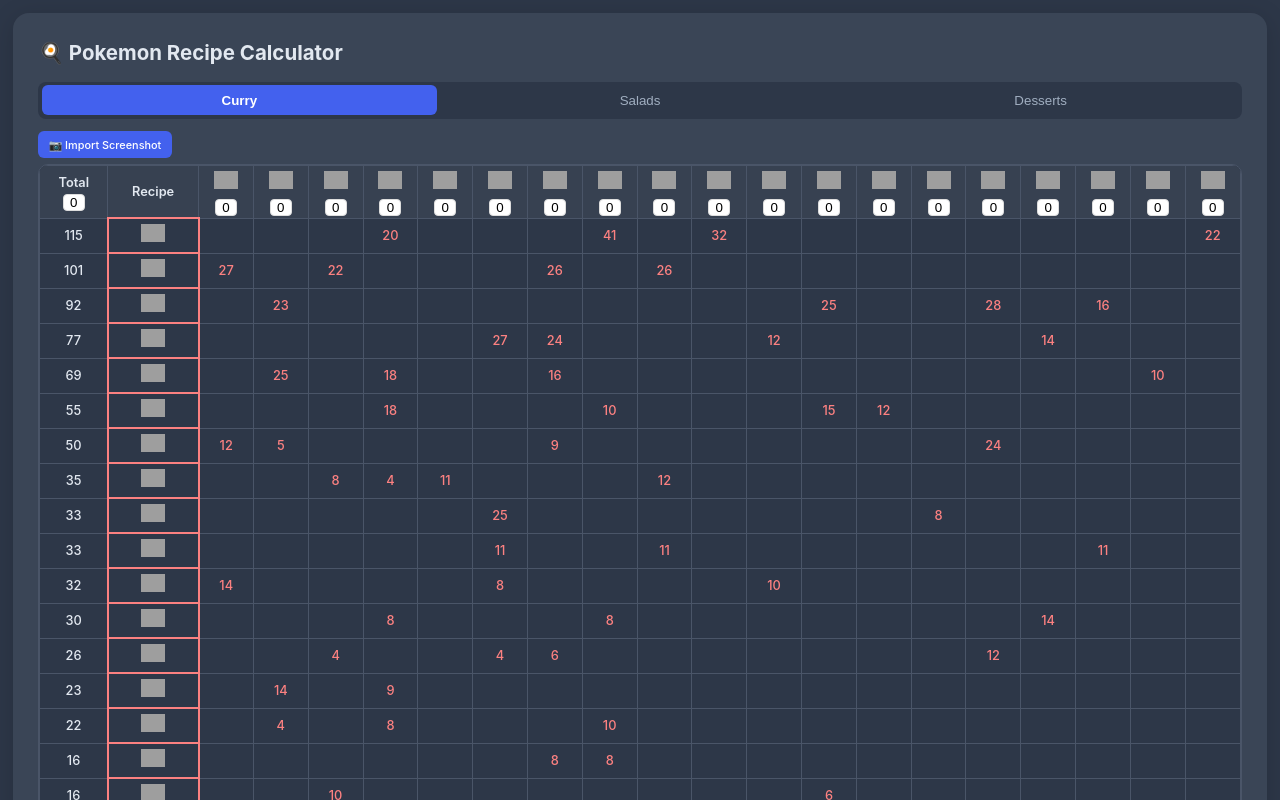
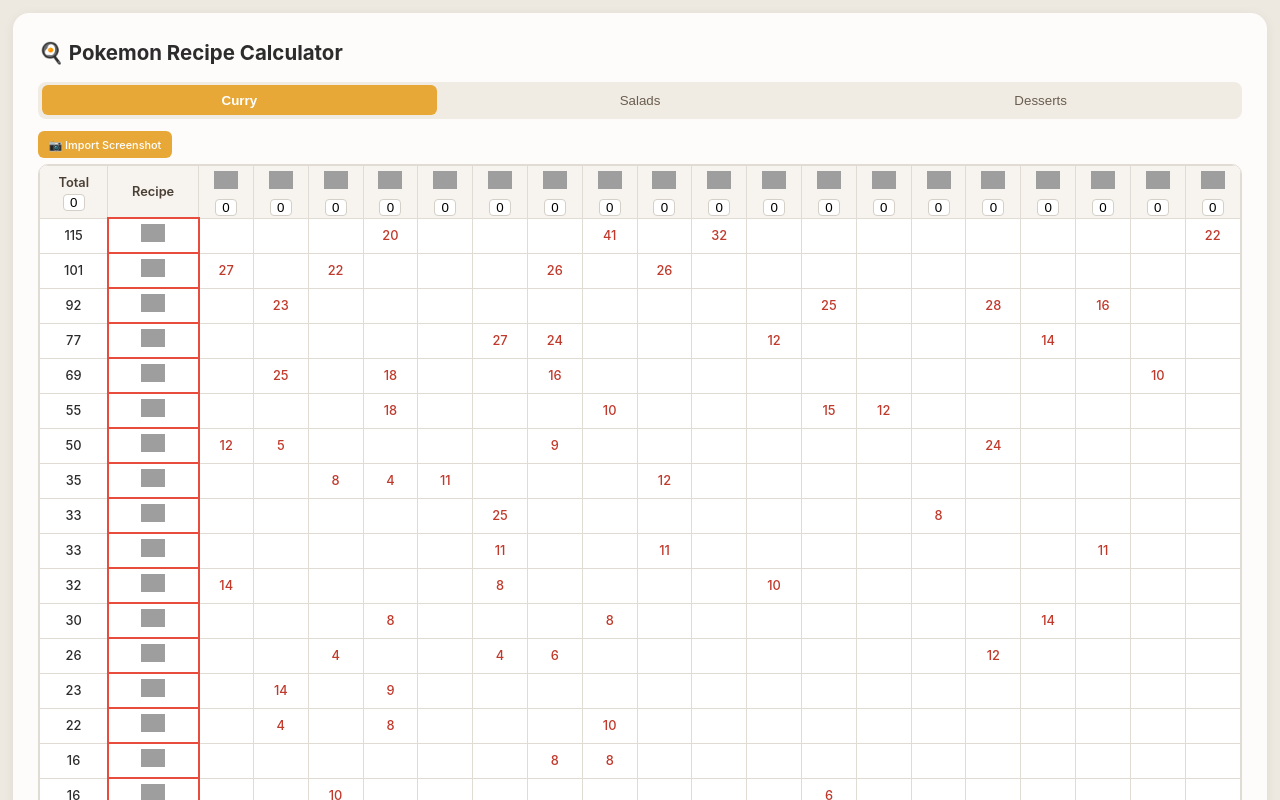
Before and after one commit to michas2/pokemon, a Svelte app: page / in a window 1280 px wide. Shown: the top 800 px of the page. Built offline with nearby package versions, Linux system fonts and the light colour scheme; grey boxes are pictures that could not be loaded.

Commit message:
Warm neutral color scheme with amber accent

```diff
--- a/src/App.svelte
+++ b/src/App.svelte
@@ -27,10 +27,9 @@
 
 <style>
   main {
-    background: #3a4556;
-    color: #e2e8f0;
+    background: #fdfcfa;
     border-radius: 16px;
-    box-shadow: 0 4px 24px rgba(0, 0, 0, 0.15);
+    box-shadow: 0 2px 12px rgba(0, 0, 0, 0.06);
     padding: 1rem;
   }
 
@@ -38,7 +37,7 @@
     margin: 0 0 1rem;
     font-size: 1.4rem;
     font-weight: 700;
-    color: #e2e8f0;
+    color: #2c2c2c;
   }
 
   @media (min-width: 768px) {
--- a/src/app.css
+++ b/src/app.css
@@ -2,9 +2,9 @@
   font-family: Inter, system-ui, Avenir, Helvetica, Arial, sans-serif;
   line-height: 1.5;
   font-weight: 400;
-  color: #e2e8f0;
+  color: #2c2c2c;
   font-size: 80%;
-  background: #2d3748;
+  background: #ede8e0;
 }
 
 body {
--- a/src/lib/CategorySelector.svelte
+++ b/src/lib/CategorySelector.svelte
@@ -19,7 +19,7 @@
     flex-wrap: wrap;
     gap: 0.4rem;
     padding: 0.25rem;
-    background: #2d3748;
+    background: #f0ece4;
     border-radius: 8px;
     margin-bottom: 1rem;
   }
@@ -30,7 +30,7 @@
     border: none;
     border-radius: 6px;
     background: transparent;
-    color: #a0aec0;
+    color: #6b5e4f;
     font-weight: 500;
     cursor: pointer;
     transition: all 0.2s ease;
@@ -38,11 +38,11 @@
   }
 
   button:hover {
-    background: #4a5568;
+    background: rgba(232, 168, 56, 0.1);
   }
 
   button.active {
-    background: #4361ee;
+    background: #e8a838;
     color: white;
     font-weight: 600;
   }
--- a/src/lib/RecipeTable.svelte
+++ b/src/lib/RecipeTable.svelte
@@ -108,45 +108,45 @@
   .excluded { display: flex; flex-wrap: wrap; gap: 0.4rem; margin-bottom: 0.75rem; }
   .excluded-item {
     all: unset; cursor: pointer; padding: 0.3rem;
-    background: #4a5568; border-radius: 50%; transition: background 0.2s;
+    background: #f0ece4; border-radius: 50%; transition: background 0.2s;
   }
-  .excluded-item:hover { background: #5a6a7e; }
+  .excluded-item:hover { background: #e4ddd3; }
   .excluded-icon { width: 24px; height: 24px; object-fit: contain; display: block; }
 
   .table-container {
     margin: 0.5rem 0; border-radius: 10px;
-    border: 1px solid #4a5568;
-    background: #2d3748; overflow-x: auto;
+    border: 1px solid #e0dcd4;
+    background: #fff; overflow-x: auto;
   }
 
   table.recipe-table { border-collapse: collapse; width: 100%; }
 
   th {
-    border: 1px solid #4a5568; padding: 0.1rem; text-align: center;
-    min-width: 18px; background-color: #374151; font-weight: 600; color: #e2e8f0;
+    border: 1px solid #e0dcd4; padding: 0.1rem; text-align: center;
+    min-width: 18px; background-color: #f7f4ef; font-weight: 600; color: #4a3f35;
   }
 
   .ingredient-header { display: flex; flex-direction: column; align-items: center; gap: 0.2rem; }
 
   .limit-input {
-    width: 20px; padding: 0; border: 1px solid #ddd; border-radius: 4px;
+    width: 20px; padding: 0; border: 1px solid #d4cfc7; border-radius: 4px;
     text-align: center; appearance: textfield;
     -webkit-appearance: textfield; -moz-appearance: textfield;
   }
   .limit-input::-webkit-outer-spin-button,
   .limit-input::-webkit-inner-spin-button { -webkit-appearance: none; margin: 0; }
 
-  tr:hover { background-color: #4a556844; }
+  tr:hover { background-color: #fdf6e8; }
 
   td {
-    border: 1px solid #4a5568; padding: 0.15rem 0.2rem; text-align: center;
-    min-width: 18px; font-size: 1rem; font-weight: 500; color: #e2e8f0;
+    border: 1px solid #e0dcd4; padding: 0.15rem 0.2rem; text-align: center;
+    min-width: 18px; font-size: 1rem; font-weight: 500; color: #2c2c2c;
   }
 
-  td.enough { background-color: #22543d; }
-  td.quantity.missing * { color: #fc8181; }
-  td.dish.big { border: 2px solid #fc8181; }
+  td.enough { background-color: #d4edda; }
+  td.quantity.missing * { color: #c0392b; }
+  td.dish.big { border: 2px solid #e74c3c; }
   .highlight {
-    background-image: repeating-linear-gradient(to left top, transparent, rgba(255,255,255,0.06), transparent 10px);
+    background-image: repeating-linear-gradient(to left top, transparent, rgba(232,168,56,0.1), transparent 10px);
   }
 </style>
--- a/src/lib/ScreenshotImport.svelte
+++ b/src/lib/ScreenshotImport.svelte
@@ -53,10 +53,10 @@
 <style>
   .import-section { display: flex; align-items: center; gap: 1rem; margin: 0.5rem 0; }
   .import-btn {
-    padding: 0.4rem 0.8rem; border-radius: 6px; background: #4361ee;
+    padding: 0.4rem 0.8rem; border-radius: 6px; background: #e8a838;
     color: white; font-weight: 500; cursor: pointer; font-size: 0.85rem;
     border: none; transition: background 0.2s;
   }
-  .import-btn:hover { background: #3a56d4; }
+  .import-btn:hover { background: #d4952e; }
   .error { color: #f44336; font-size: 0.85rem; }
 </style>
```
